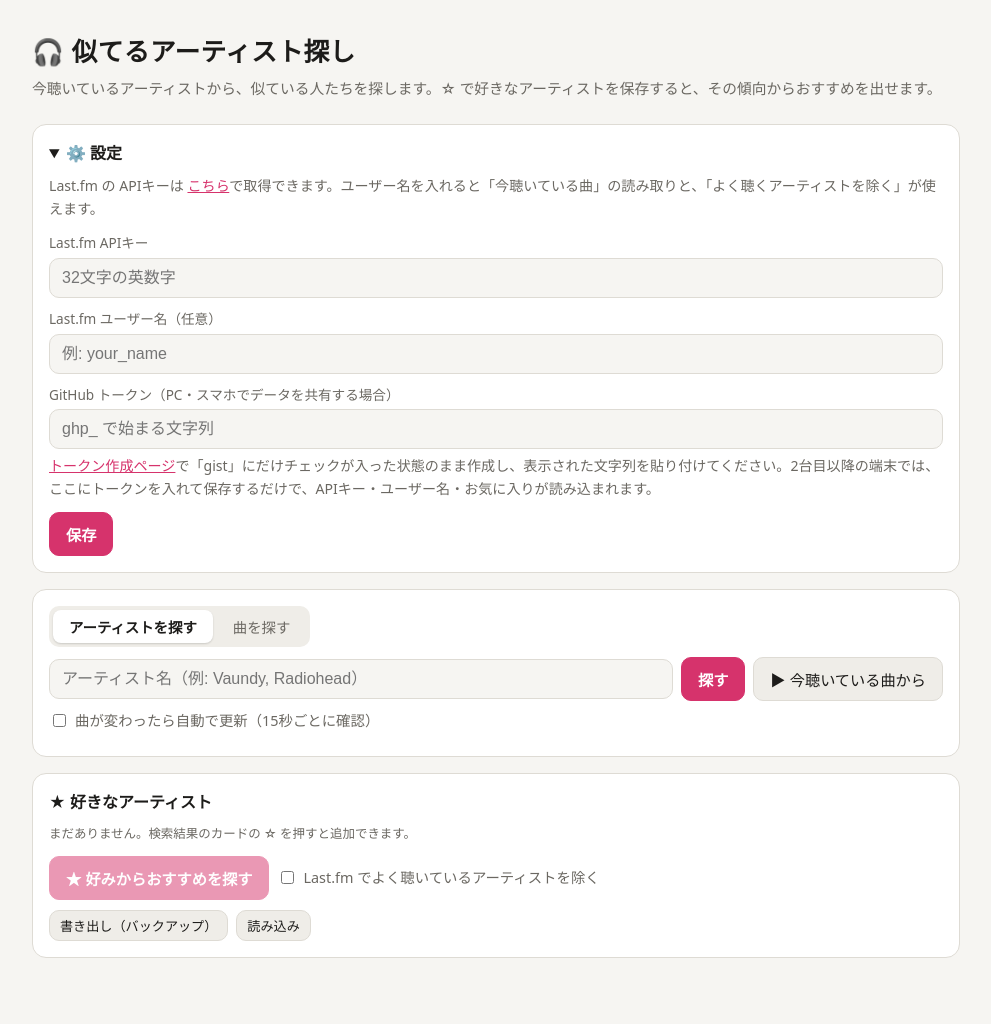
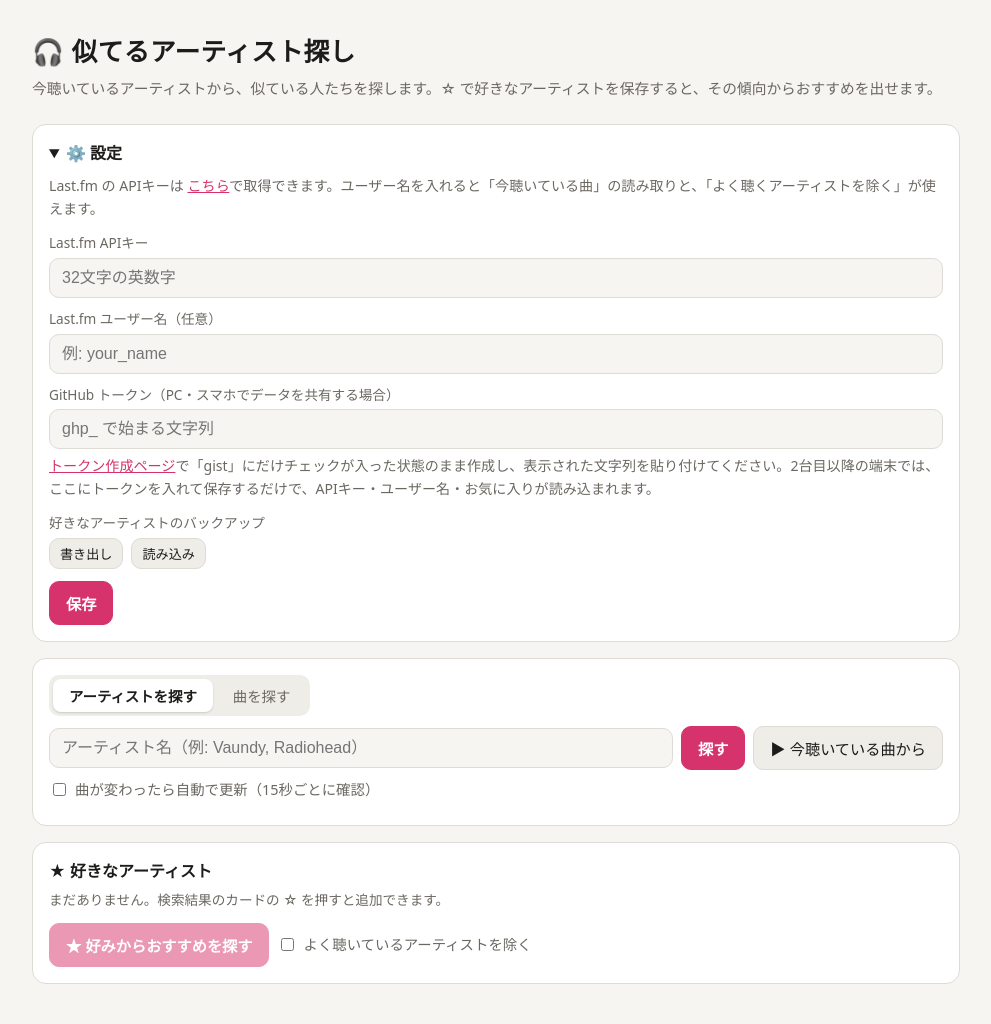
Before and after one commit to KaitoKubota2367/Claude-task, a plain HTML site: page index.html in a window 1280 px wide. Shown: the whole page, without its empty margins (144-1135 px from the left). Drawn offline with Linux system fonts and the light colour scheme.

Commit message:
Add files via upload

```diff
--- a/index.html
+++ b/index.html
@@ -72,7 +72,14 @@
   }
   .tag:hover { text-decoration: underline; }
   .bio { font-size: .88rem; color: var(--muted); margin: 6px 0 0; }
-  .favlist { display: flex; flex-wrap: wrap; gap: 6px; margin: 4px 0 12px; }
+  .favlist { display: flex; flex-wrap: wrap; gap: 6px; margin: 4px 0 12px; max-height: 40vh; overflow-y: auto; }
+  .fav-head { display: flex; justify-content: space-between; align-items: center; gap: 8px; }
+  .fav-head h3 { margin: 0; min-width: 0; }
+  .fav-head button { flex: none; }
+  .fav-preview {
+    font-size: .85rem; color: var(--muted); margin: 4px 0 12px;
+    white-space: nowrap; overflow: hidden; text-overflow: ellipsis;
+  }
   .chip {
     display: inline-flex; align-items: center; gap: 2px; font-size: .85rem;
     border: 1px solid var(--border); border-radius: 999px; background: var(--bg);
@@ -158,6 +165,12 @@
     <div class="help" style="margin-top:6px">
       <a href="https://github.com/settings/tokens/new?scopes=gist&amp;description=Similar%20Artist%20Finder" target="_blank" rel="noopener">トークン作成ページ</a>で「gist」にだけチェックが入った状態のまま作成し、表示された文字列を貼り付けてください。2台目以降の端末では、ここにトークンを入れて保存するだけで、APIキー・ユーザー名・お気に入りが読み込まれます。
     </div>
+    <label class="small">好きなアーティストのバックアップ</label>
+    <div class="row">
+      <button class="small" id="exportBtn">書き出し</button>
+      <button class="small" id="importBtn">読み込み</button>
+      <input type="file" id="importFile" accept=".json,application/json" hidden>
+    </div>
     <div class="row" style="margin-top:12px">
       <button class="primary" id="saveBtn">保存</button>
       <span id="saveMsg" class="meta"></span>
@@ -182,16 +195,15 @@
   </div>
 
   <div class="panel">
-    <h3>★ 好きなアーティスト <span class="meta" id="favCount"></span><span class="sync" id="syncStatus"></span></h3>
-    <div class="favlist" id="favList"></div>
+    <div class="fav-head">
+      <h3>★ 好きなアーティスト <span class="meta" id="favCount"></span><span class="sync" id="syncStatus"></span></h3>
+      <button class="small" id="favToggle" aria-expanded="false" aria-controls="favList">一覧 ▼</button>
+    </div>
+    <div class="fav-preview" id="favPreview"></div>
+    <div class="favlist" id="favList" hidden></div>
     <div class="row">
       <button class="primary" id="recBtn">★ 好みからおすすめを探す</button>
-      <label class="check"><input type="checkbox" id="excludeKnown"> Last.fm でよく聴いているアーティストを除く</label>
-    </div>
-    <div class="row" style="margin-top:10px">
-      <button class="small" id="exportBtn">書き出し（バックアップ）</button>
-      <button class="small" id="importBtn">読み込み</button>
-      <input type="file" id="importFile" accept=".json,application/json" hidden>
+      <label class="check" title="Last.fm の再生履歴でよく聴いているアーティストを結果から外します"><input type="checkbox" id="excludeKnown"> よく聴いているアーティストを除く</label>
     </div>
   </div>
 
@@ -259,15 +271,35 @@
     b.setAttribute('aria-pressed', on);
   }
   function syncStars() { document.querySelectorAll('.star').forEach(paintStar); }
+  // 一覧の開閉状態（端末ごとに記憶）
+  let favOpen = false;
+  try { favOpen = localStorage.getItem('artistFinder.fav_open') === '1'; } catch {}
+  function setFavOpen(open) {
+    favOpen = open;
+    try { localStorage.setItem('artistFinder.fav_open', open ? '1' : '0'); } catch {}
+    renderFavs();
+  }
   function renderFavs() {
     const list = $('favList');
+    const preview = $('favPreview');
+    const toggle = $('favToggle');
     list.innerHTML = '';
     $('favCount').textContent = favs.length ? '（' + favs.length + '組）' : '';
     $('recBtn').disabled = favs.length === 0;
+    toggle.hidden = favs.length === 0;
     if (!favs.length) {
-      list.innerHTML = '<span class="meta">まだありません。検索結果のカードの ☆ を押すと追加できます。</span>';
+      preview.textContent = 'まだありません。検索結果のカードの ☆ を押すと追加できます。';
+      preview.hidden = false;
+      list.hidden = true;
       return;
     }
+    // 閉じているときは、最近追加した3組だけを1行で表示
+    const recent = favs.slice(-3).reverse();
+    preview.textContent = recent.join('、') + (favs.length > 3 ? ' ほか' + (favs.length - 3) + '組' : '');
+    preview.hidden = favOpen;
+    list.hidden = !favOpen;
+    toggle.textContent = favOpen ? '閉じる ▲' : '一覧 ▼';
+    toggle.setAttribute('aria-expanded', favOpen);
     favs.forEach(f => {
       const c = document.createElement('span');
       c.className = 'chip';
@@ -288,6 +320,7 @@
   $('ghToken').value = store.get('gh_token');
   if (!store.get('lfm_key') && !store.get('gh_token')) $('settings').open = true;
   renderFavs();
+  $('favToggle').onclick = () => setFavOpen(!favOpen);
 
   $('saveBtn').onclick = async () => {
     const oldToken = store.get('gh_token');
```
